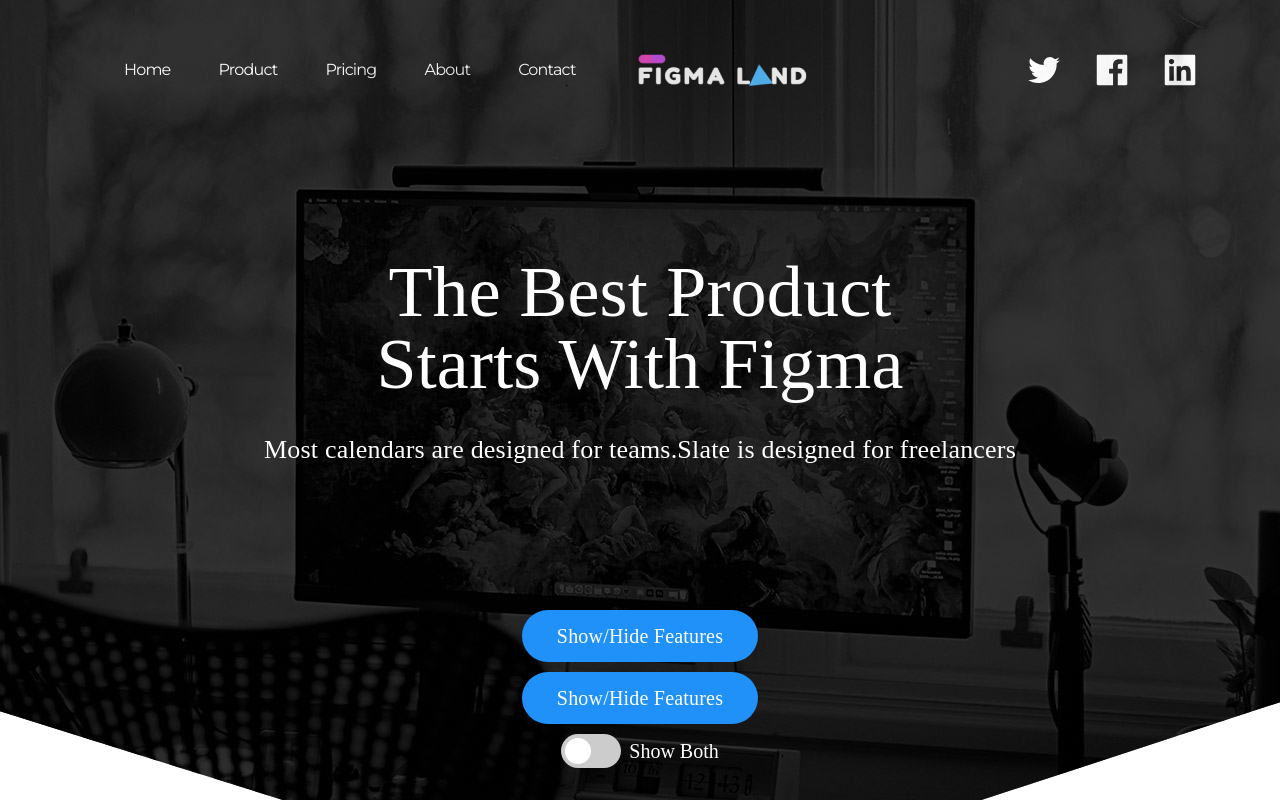
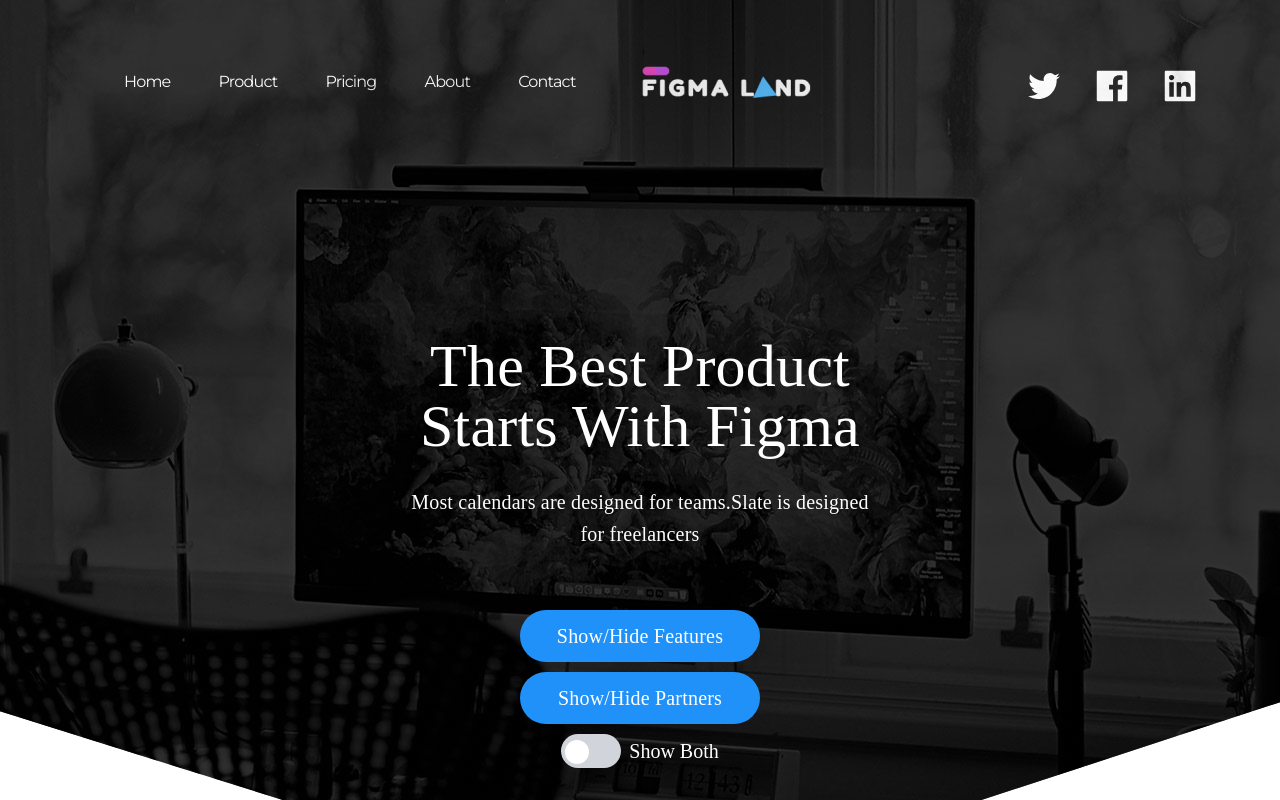
Before and after one commit to Jahanzaibgithub/Figma-2-in-Next.Js, a Next.js app: page / in a window 1280 px wide. Shown: the top 800 px of the page. Built offline with nearby package versions, Linux system fonts and the light colour scheme.

Commit message:
csstotailwind

```diff
--- a/components/HeroSection/hero.modules.css
+++ b/components/HeroSection/hero.modules.css
@@ -1,11 +1,4 @@
-/* Default styles for larger screens */
-
-
-/* Media query for smaller screens */
-
-@media (max-width: 768px) {
-    .herosection-paragraph {
-        /* Adjust line-height for smaller screens */
+/* .herosection-paragraph {
         width: 80%;
         color: var(--Light-text, #FFF);
         text-align: center;
@@ -14,18 +7,19 @@
         font-style: normal;
         font-weight: 400;
         line-height: 32px;
-        /* 142.857% */
         letter-spacing: 0.2px;
     }
 }
 
-.herosection-btn-container {
+
+ .herosection-btn-container {
     display: flex;
     flex-direction: column;
     align-items: center;
     gap: 10px;
     padding-top: 100px;
 }
+
 
 .herosection-btn {
     color: var(--Light-text, #FFF);
@@ -41,6 +35,7 @@
     width: 236px;
     padding: 16px 0px;
 }
+
 
 .herosection-toggel-heading {
     display: flex;
@@ -58,6 +53,7 @@
     line-height: 24px;
 }
 
+
 .switch {
     position: relative;
     display: inline-block;
@@ -65,13 +61,15 @@
     height: 34px;
 }
 
+
 .switch input {
     opacity: 0;
     width: 0;
     height: 0;
 }
 
-.slider {
+
+ .slider {
     position: absolute;
     cursor: pointer;
     top: 0;
@@ -93,15 +91,17 @@
     background-color: white;
     -webkit-transition: .4s;
     transition: .4s;
+} */
+
+input:checked+.slider {
+    background-color: var(--Primary, #2091f9);
 }
 
-input:checked+.slider {
-    background-color: #3b82f6;
-}
 
+/*
 input:focus+.slider {
-    box-shadow: 0 0 1px #3b82f6;
-}
+    box-shadow: 0 0 1px var(--Primary, #2091F9);
+} */
 
 input:checked+.slider:before {
     -webkit-transform: translateX(26px);
@@ -110,9 +110,7 @@ input:checked+.slider:before {
 }
 
 
-/* Rounded sliders */
-
-.slider.round {
+/* .slider.round {
     border-radius: 34px;
 }
 
@@ -120,7 +118,7 @@ input:checked+.slider:before {
     border-radius: 50%;
 }
 
-@media screen and (max-width: 768px) {
+
     .switch {
         position: relative;
         display: inline-block;
@@ -165,26 +163,12 @@ input:checked+.slider:before {
         -ms-transform: translateX(26px);
         transform: translateX(26px);
     }
-    /* Rounded sliders */
     .slider.round {
         border-radius: 34px;
     }
     .slider.round:before {
         border-radius: 50%;
     }
-    /* .slider {
-        width: 38px;
-        height: 24px;
-    }
-    .slider:before {
-        height: 16px;
-        width: 16px;
-    }
-    input:checked+.slider:before {
-        -webkit-transform: translateX(16px);
-        -ms-transform: translateX(16px);
-        transform: translateX(16px);
-    } */
     .herosection-btn-container {
         display: flex;
         padding: 20px;
@@ -192,5 +176,4 @@ input:checked+.slider:before {
         align-items: center;
         gap: 10px;
         padding-top: 60px;
-    }
-}
+    }*/
--- a/components/HeroSection/herosection.jsx
+++ b/components/HeroSection/herosection.jsx
@@ -3,26 +3,34 @@ import styles from "./hero.modules.css";
 
 const HeroSection = () => {
   return (
-    <div className="herosectionMainContainer h-[800px] w-full flex flex-col justify-center items-center px-12 gap-16   bg-black bg-opacity-80 text-white text-center md:gap-10 md:px-20">
-      <div className="herosectionHeadingContainer flex flex-col items-center gap-2.5">
-      <h1 className="herosectionHeading text-center text-4xl font-normal leading-[55px] tracking-[0.2px] text-var-Light-text font-[actor] md:text-7xl  md:leading-20  whitespace-pre-line">
-        The Best Product{'\n'}Starts With Figma
-      </h1>
-      <p className="herosection-paragraph text-var-Light-text text-center font-[actor] text-[26px] font-normal leading-10 tracking-[0.2px] pt-5">
-        Most calendars are designed for teams.Slate is designed for freelancers
-      </p>
+  <div className="herosectionMainContainer h-[800px] w-full flex flex-col justify-center items-center  bg-black bg-opacity-80 text-white text-center gap-14 lg:gap-10">
+      <div className="herosectionHeadingContainer flex flex-col items-center gap-2.5 pt-20">
+        <h1 className="herosectionHeading text-center w-4/5 text-4xl md:text-5xl font-normal xs:leading-[55px] tracking-[0.2px] text-var-Light-text font-[actor] lg:text-6xl md:leading-20 whitespace-pre-line">
+          The Best Product{"\n"}Starts With Figma
+        </h1>
+        <p className="herosectionParagraph w-4/5 text-var-Light-text text-center font-[actor] text-xl font-normal leading-8 tracking-[0.2px] pt-5 ">
+          Most calendars are designed for teams.Slate is designed for
+          freelancers
+        </p>
       </div>
-      <div className="herosection-btn-container">
-        <button className="herosection-btn ">Show/Hide Features</button>
-        <button className="herosection-btn">Show/Hide Features</button>
-        <div className="herosection-toggel-heading">
+      <div className="herosection-btn-container flex flex-col items-center gap-2.5 pt-5 ">
+        <button className="herosection-btn text-var-Light-text text-center font-[actor] text-xl font-normal leading-5 tracking-[0.2px] rounded-full bg-primary w-60 py-4 ">
+          Show/Hide Features
+        </button>
+        <button className="herosection-btn text-var-Light-text text-center font-[actor] text-xl font-normal leading-5 tracking-[0.2px] rounded-full bg-primary w-60 py-4 ">
+          Show/Hide Partners
+        </button>
+        <div className="herosection-toggel-heading flex items-center gap-2">
           <div className="herosection-toggel-btn">
-            <label className="switch">
-              <input type="checkbox" />
-              <span className="slider round"></span>
+            <label className="switch relative inline-block w-[60px] h-[34px] ">
+              <input
+                type="checkbox"/>
+              <span class="slider round  absolute cursor-pointer top-0 left-0 right-0 bottom-0 bg-gray-300 transition duration-[400] rounded-full before:rounded-full before:absolute before:content before:w-6 before:h-6 before:left-1 before:bottom-1 before:bg-white before:transition before:duration-[400]"></span>
             </label>
           </div>
-          <h2>Show Both</h2>
+          <h2 className="text-white text-right font-[actor] text-xl font-normal leading-6">
+            Show Both
+          </h2>
         </div>
       </div>
     </div>
--- a/components/Navbar/Navbar.jsx
+++ b/components/Navbar/Navbar.jsx
@@ -5,7 +5,7 @@ const Navbar = () => {
 
   return (
     <div className="  lg:w-full lg:bg-black lg:opacity-80 lg:text-white lg:pt-7 lg:items-center lg:justify-between lg:h-28">
-      <div className="lg:max-w-screen-xl lg:h-full lg:mx-auto lg:px-20 lg:flex lg:justify-between  ">
+      <div className="lg:max-w-screen-xl  lg:mx-auto lg:px-20 lg:flex lg:justify-between  ">
         <div className="lg:gap-0 lg:flex lg:justify-between  ">
           <ul className="navbar-list lg:inline-flex lg:text-sm  lg:p-10 lg:items-center lg:gap-5 xl:gap-10 hidden  ">
             <li className="navbarLi lg:text-white lg:text-center lg:font-actor lg:text-base lg:font-normal lg:leading-7 lg:tracking-tighter ">
@@ -35,13 +35,13 @@ const Navbar = () => {
               </a>
             </li>
           </ul>
-            <div className="MainHeader hidden lg:flex lg:justify-between lg:items-center lg:self-stretch lg:p-4 Lg:pb-5">
-        <div className="LogoImage items-start ">
+            <div className="MainHeader hidden lg:flex lg:justify-between lg:items-center lg:self-stretch lg:p-5 Lg:pb-5">
+        <div className="LogoImage items-center justify-center">
       <Image src="/assets/Rectangle 4.png" alt="" width={186} height={58} />
         </div>
       </div>
         </div>
-        <div className="  hidden lg:inline-flex lg:items-center lg:gap-7  ">
+        <div className="  hidden lg:inline-flex lg:items-center lg:gap-7 lg:pt-2 ">
           <a className="w-8 h-8 sm:w-10 sm:h-10" href="https://twitter.com/">
             <svg
               xmlns="http://www.w3.org/2000/svg"
--- a/tailwind.config.ts
+++ b/tailwind.config.ts
@@ -9,6 +9,7 @@ module.exports = {
 
   ],
     theme: {
+
   screens: {
       'xs': '320px',
       // => @media (min-width: 320px) { ... }
@@ -55,5 +56,6 @@ module.exports = {
       },
     },
   },
+
   plugins: [],
 };
```
Also changed, not shown: components/Partners/partners.jsx (added).
